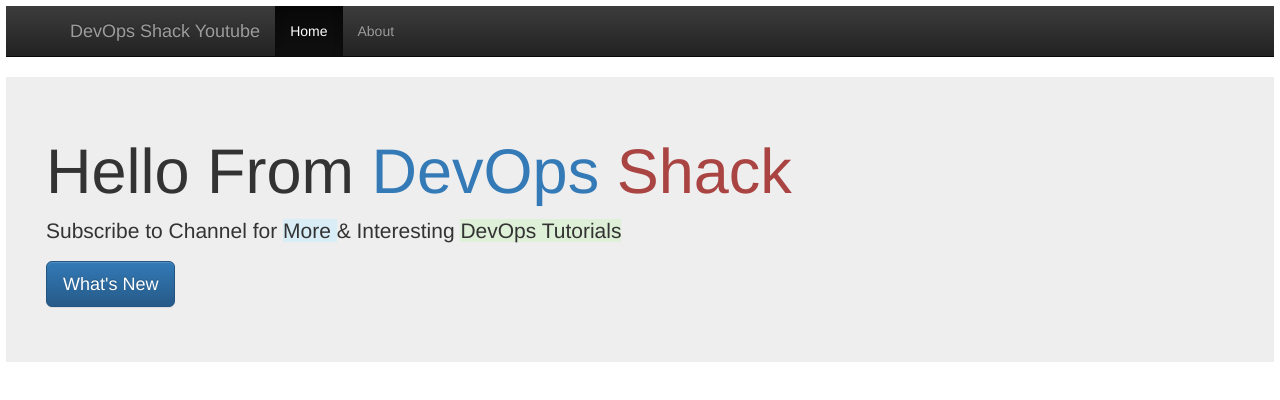
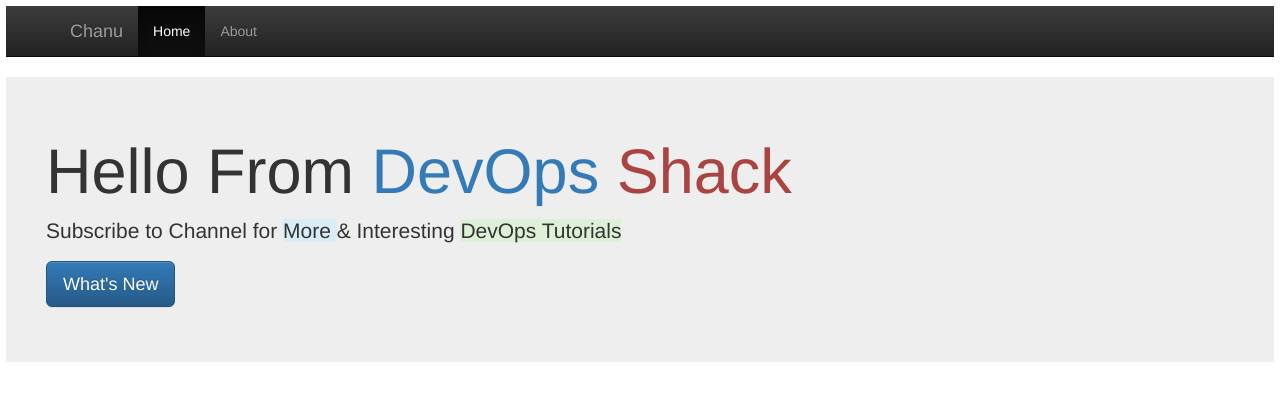
Before and after one commit to MChan7451/Nodejs-webpage, a website: page index.html in a window 1280 px wide. Drawn offline with nearby package versions, Linux system fonts and the light colour scheme.

Commit message:
Update index.html

```diff
--- a/index.html
+++ b/index.html
@@ -10,7 +10,7 @@
     <div style="margin:6px;">
       <nav class="navbar navbar-inverse navbar-static-top">
     <div class="container">
-      <a class="navbar-brand" href="/"> DevOps Shack Youtube </a>
+      <a class="navbar-brand" href="/"> Chanu </a>
       <ul class="nav navbar-nav">
         <li class="active">
           <a href="/"> Home </a>
```
